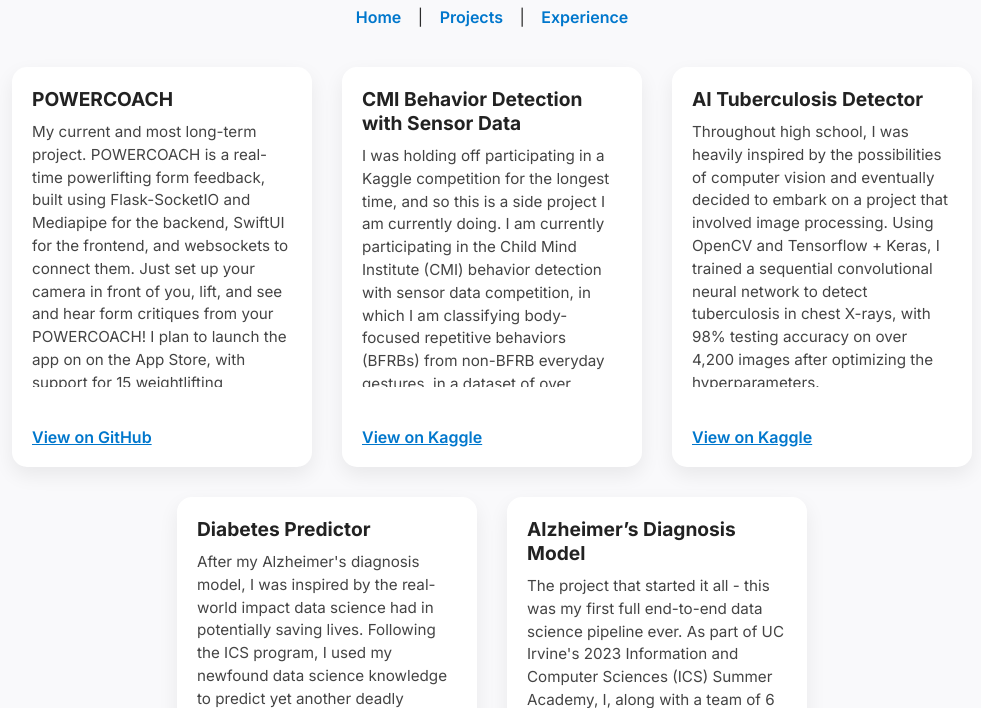
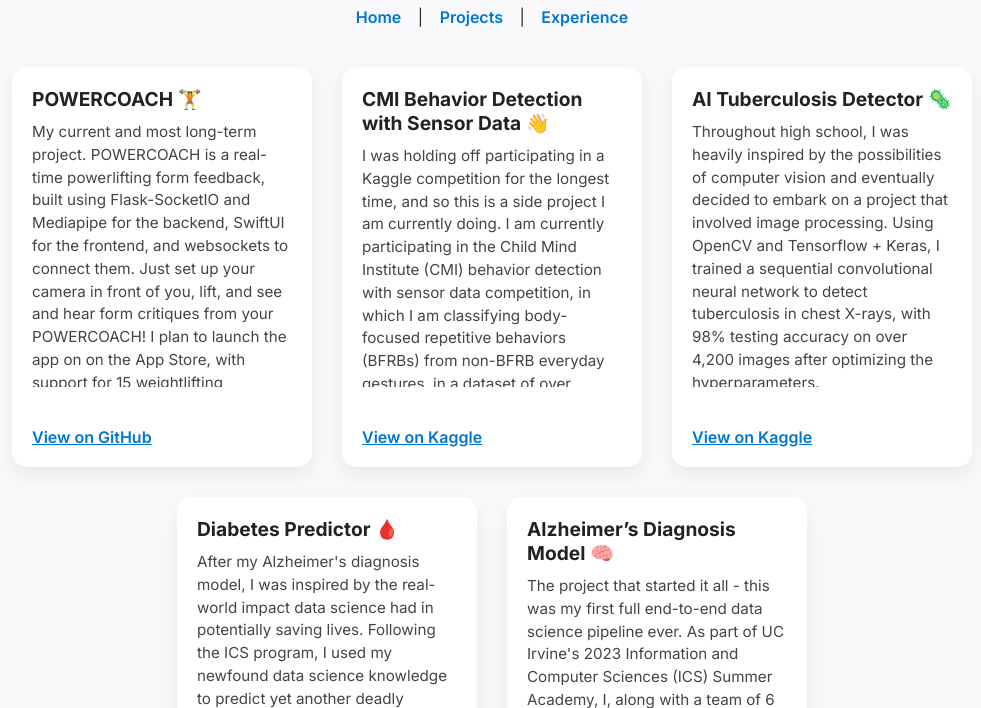
Before and after one commit to brianjjing/brianjjing.github.io, a plain HTML site: page projects.html in a window 1280 px wide. Shown: the part 92-800 px from the top of the page, without its empty margins (148-1129 px from the left). Drawn offline with Linux system fonts and the light colour scheme.

Commit message:
Update projects.html

```diff
--- a/projects.html
+++ b/projects.html
@@ -137,7 +137,7 @@
     <div class="projects-grid">
       <div class="project-card">
         <div class="project-content">
-          <h3>POWERCOACH</h3>
+          <h3>POWERCOACH 🏋️</h3>
           <p>My current and most long-term project. POWERCOACH is a real-time powerlifting form feedback, built using Flask-SocketIO and Mediapipe for the backend, SwiftUI for the frontend, and websockets to connect them. Just set up your camera in front of you, lift, and see and hear form critiques from your POWERCOACH! I plan to launch the app on on the App Store, with support for 15 weightlifting exercises including the 3 big powerlifting movements (squat, bench, deadlift).</p>
         </div>
         <a href="https://github.com/brianjjing/powercoach" target="_blank">View on GitHub</a>
@@ -145,7 +145,7 @@
 
       <div class="project-card">
         <div class="project-content">
-          <h3>CMI Behavior Detection with Sensor Data</h3>
+          <h3>CMI Behavior Detection with Sensor Data 👋</h3>
           <p>I was holding off participating in a Kaggle competition for the longest time, and so this is a side project I am currently doing. I am currently participating in the Child Mind Institute (CMI) behavior detection with sensor data competition, in which I am classifying body-focused repetitive behaviors (BFRBs) from non-BFRB everyday gestures, in a dataset of over 570,000 gestures. I will post the link to my submission to the competition after it is finalized and public.</p>
         </div>
         <a href="https://www.kaggle.com/competitions/cmi-detect-behavior-with-sensor-data" target="_blank">View on Kaggle</a>
@@ -153,7 +153,7 @@
 
       <div class="project-card">
         <div class="project-content">
-          <h3>AI Tuberculosis Detector</h3>
+          <h3>AI Tuberculosis Detector 🦠</h3>
           <p>Throughout high school, I was heavily inspired by the possibilities of computer vision and eventually decided to embark on a project that involved image processing. Using OpenCV and Tensorflow + Keras, I trained a sequential convolutional neural network to detect tuberculosis in chest X-rays, with 98% testing accuracy on over 4,200 images after optimizing the hyperparameters.</p>
         </div>
         <a href="https://www.kaggle.com/code/brianjing/tuberculosis-x-ray-diagnosis-cnn-classifier" target="_blank">View on Kaggle</a>
@@ -161,7 +161,7 @@
 
       <div class="project-card">
         <div class="project-content">
-          <h3>Diabetes Predictor</h3>
+          <h3>Diabetes Predictor 🩸</h3>
           <p>After my Alzheimer's diagnosis model, I was inspired by the real-world impact data science had in potentially saving lives. Following the ICS program, I used my newfound data science knowledge to predict yet another deadly disease: hepatitis. This time, I switched to Python, conducting extensive EDA, as well as optimizing sklearn's LASSO and NaiveBayes models in my pipeline, on a dataset of over 230,000 patients.</p>
         </div>
         <a href="https://www.kaggle.com/code/brianjing/diabetes-lasso-and-naivebayes">View on Kaggle</a>
@@ -169,7 +169,7 @@
 
       <div class="project-card">
         <div class="project-content">
-          <h3>Alzheimer’s Diagnosis Model</h3>
+          <h3>Alzheimer’s Diagnosis Model 🧠</h3>
           <p>The project that started it all - this was my first full end-to-end data science pipeline ever. As part of UC Irvine's 2023 Information and Computer Sciences (ICS) Summer Academy, I, along with a team of 6 others, developed a multinomial LASSO regression model and a random forest classification model to detect Alzheimer’s from medical records using R. We also used SMOTE for class balancing and ggplot2 for EDA beforehand. We ended up diagnosing a dataset of 2,700 Alzheimer's patients with 90% accuracy, presenting the model to ICS parents and UCI CS staff.</p>
         </div>
         <a href="https://www.kaggle.com/code/brianjing/alzheimer-s-detection-model-using-r" target="_blank">View on Kaggle - Part 1</a>
```
